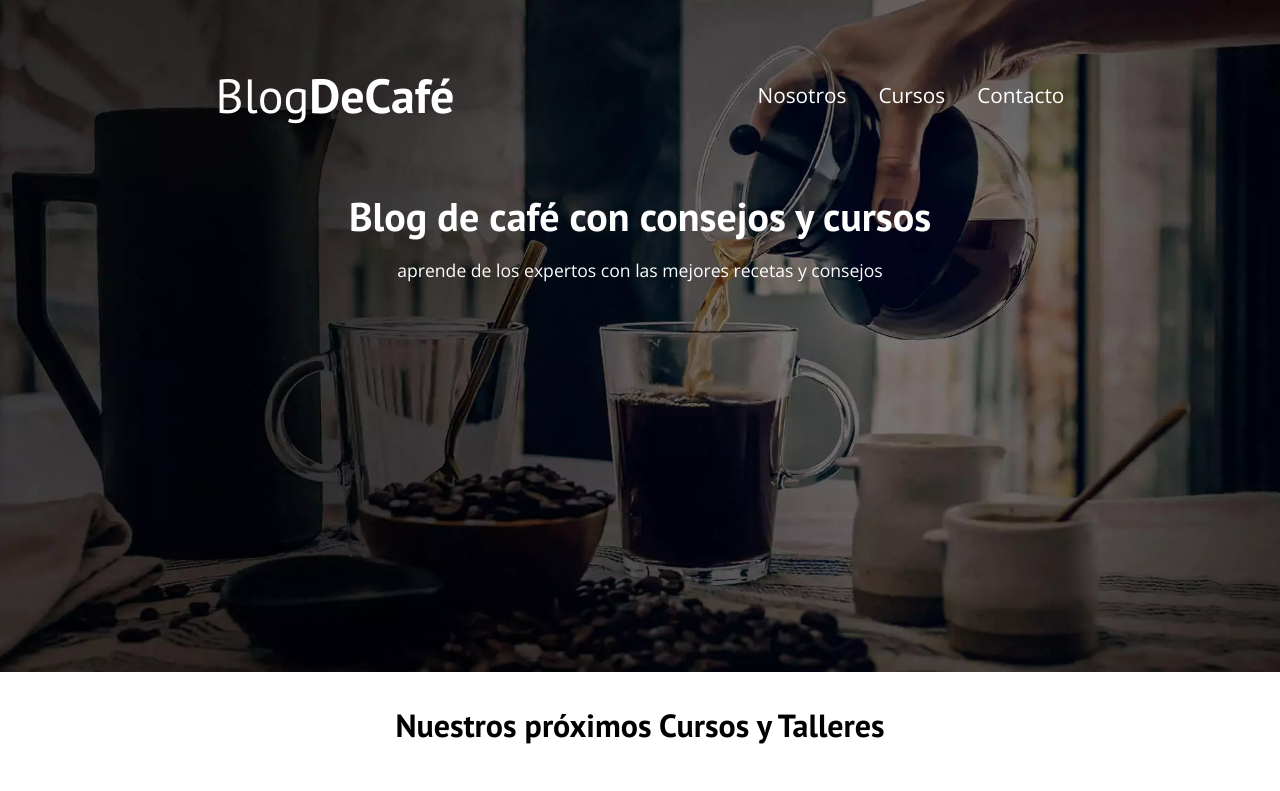
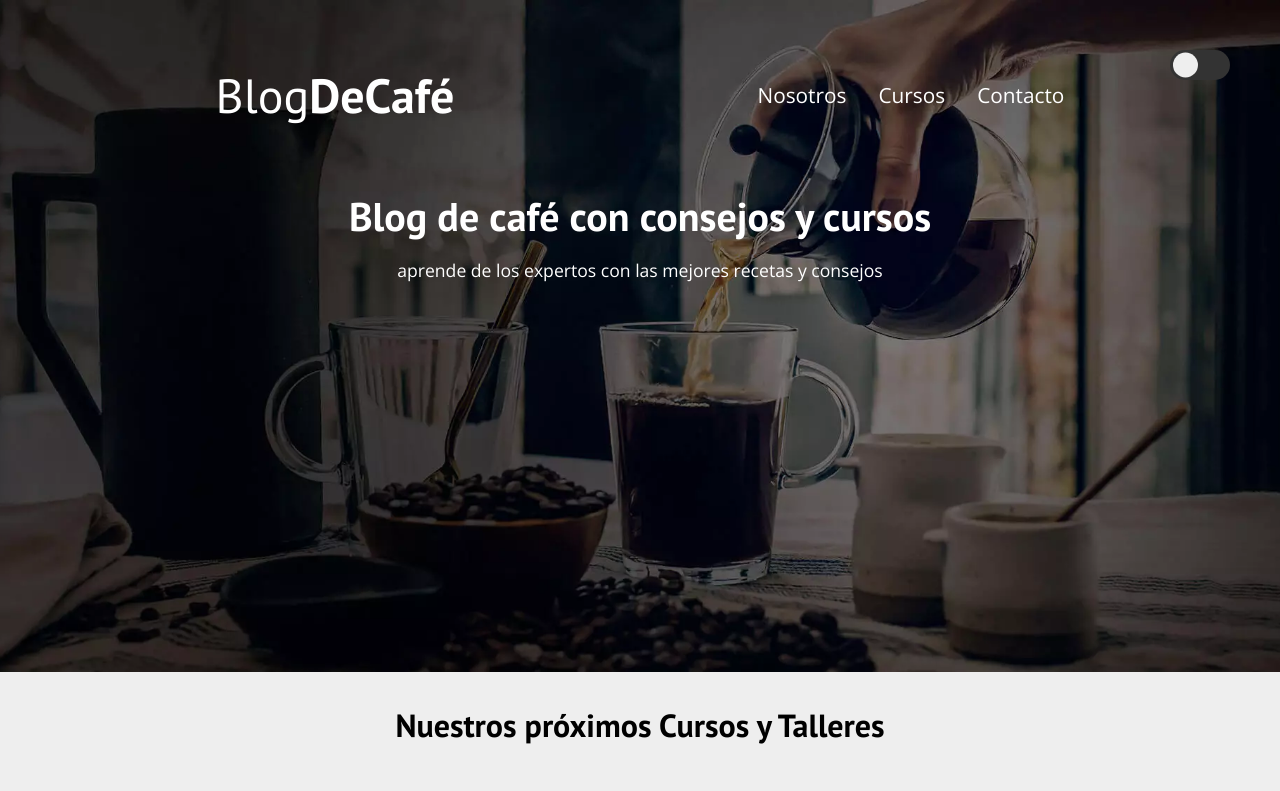
Before and after one commit to ingediego94/BlogDeCafe, a plain HTML site: page src/22index.html in a window 1280 px wide. Shown: the top 791 px of the page. Drawn offline with nearby package versions, Linux system fonts and the light colour scheme.

Commit message:
Third commit

```diff
--- a/src/22index.html
+++ b/src/22index.html
@@ -2,15 +2,19 @@
 <html lang="en">
 <head>
     <meta charset="UTF-8">
+    <meta http-equiv="X-UA-Compatible" content="IE=edge">
     <meta name="viewport" content="width=device-width, initial-scale=1.0">
     <title>22_BogDeCafe</title>
-    <link rel="stylesheet" href="./22styles.css">
+    <link rel="stylesheet" href="./22styles.css" type="text/css">
 </head>
 
 
-<body>
+<body >
+    <input type="checkbox" id="toggle">
+<section class="container">
 
     <header>
+
         <div class="bar">
             <h1 class="nombre">Blog<span class="negrita">DeCafé</span></h1>
             <nav class="navegacion">
@@ -32,7 +36,7 @@
             <h2 class="titulo_articulos">Nuestros próximos Cursos y Talleres</h2>
 
             <article class="articulo">
-                <img class="izq_articulo"  src="../assets/first-courses.jpg" alt="picture1">
+                <img class="izq_articulo"  src="../assets/first-courses.jpg" srcset="" alt="picture1">
                 <div class="der_articulo">
                     <h3 class="titulo_sub_articulo">Tecnicas de extraccion de café</h3>
                     <p class="parrafo"> <spa class="negrita">Precio: </spa>Gratis</p>
@@ -74,6 +78,6 @@
             </nav>
         </div>
     </footer>
-
+</section>
 </body>
 </html>
--- a/src/22styles.css
+++ b/src/22styles.css
@@ -2,6 +2,7 @@
 @import url('https://fonts.googleapis.com/css2?family=Open+Sans:ital,wght@0,300..800;1,300..800&family=PT+Sans:ital,wght@0,400;0,700;1,400;1,700&family=Poppins:ital,wght@0,100;0,200;0,300;0,400;0,500;0,600;0,700;0,800;0,900;1,100;1,200;1,300;1,400;1,500;1,600;1,700;1,800;1,900&family=Roboto:ital,wght@0,100..900;1,100..900&display=swap');
 
 * {
+
     margin: 0;
     padding: 0;
 }
@@ -26,9 +27,58 @@ p, a{
 }
 
 
-/* body {
-    background-color: pink;
-} */
+.container {
+    background-color: #EEE;
+    transition: all 0.4s ease-out;
+
+}
+
+/* Toggle Button */
+#toggle {
+    appearance: none;
+    -webkit-appearance: none;
+    -moz-appearance: none;
+    width: 60px;
+    height: 30px;
+    border-radius: 30px;
+    background-color: #333;
+    position: absolute;
+    top: 50px;
+    right: 50px;
+    transition: all 0.5s ease-in;
+    cursor: pointer;
+    z-index: 1;
+}
+
+/* Making a dot switch inside the Toggle Button */
+#toggle::before {
+    content: "";
+    width: 25px;
+    height: 25px;
+    border-radius: 50%;
+    background: #EEE;
+    position: absolute;
+    top: 50%;
+    left: 3px;
+    transform: translateY(-50%);
+    transition: all 0.5s ease-in;
+}
+
+/* Changing toggle button background when checked */
+#toggle:checked {
+    background: #03FFC0;
+}
+
+/* Changing dot switch color and moving to the right side when checked */
+#toggle:checked::before {
+    background: #333;
+    left: 32px;
+}
+
+#toggle:checked ~ .container {
+    background-color: #333;
+    color: #EEE;
+}
 
 /*--------------------------------------------*/
 /*HEADER*/
@@ -136,6 +186,11 @@ header{
     padding-bottom: 2rem;
 }
 
+.izq_articulo:hover{
+    border-radius: 3px;
+    transform: scale(1.09);
+    text-shadow: 3px 1px 5px var(--primario);
+}
 
 .der_articulo{
     grid-column: 2 /3;
@@ -193,6 +248,7 @@ footer {
 
     .izq_articulo{
         grid-column: 1;
+        width: 100%;
     }
 
     .der_articulo{
@@ -238,3 +294,11 @@ footer {
         height: 40vh;
     }
 }
+
+/*https://codepen.io/mutedblues/pen/MmPNPG
+<img
+  srcset="elva-fairy-320w.jpg, elva-fairy-480w.jpg 1.5x, elva-fairy-640w.jpg 2x"
+  src="elva-fairy-640w.jpg"
+  alt="Elva dressed as a fairy" />
+
+*/
--- /dev/null
+++ b/src/prueba_st.css
@@ -0,0 +1,62 @@
+/* Universal Styling */
+* {
+  box-sizing: border-box;
+  padding: 0;
+  margin: 0;
+}
+
+/* Container for all the elements */
+.container {
+  width: 100%;
+  min-height: 100vh;
+  padding: 10px;
+  background-color: #EEE;
+  color: #333;
+  transition: all 0.4s ease-out;
+}
+/* Toggle Button */
+#toggle {
+  appearance: none;
+  -webkit-appearance: none;
+  -moz-appearance: none;
+  width: 60px;
+  height: 30px;
+  border-radius: 30px;
+  background-color: #333;
+  position: absolute;
+  top: 50px;
+  right: 50px;
+  transition: all 0.5s ease-in;
+  cursor: pointer;
+  z-index: 1;
+}
+
+/* Making a dot switch inside the Toggle Button */
+#toggle::before {
+  content: "";
+  width: 25px;
+  height: 25px;
+  border-radius: 50%;
+  background: #EEE;
+  position: absolute;
+  top: 50%;
+  left: 3px;
+  transform: translateY(-50%);
+  transition: all 0.5s ease-in;
+}
+
+/* Changing toggle button background when checked */
+#toggle:checked {
+  background: #03FFC0;
+}
+
+/* Changing dot switch color and moving to the right side when checked */
+#toggle:checked::before {
+  background: #333;
+  left: 32px;
+}
+/* Changing the background & font color when checked */
+#toggle:checked ~ .container {
+  background-color: #333;
+  color: #EEE;
+}
```
Also changed, not shown: src/estilo_oscuro.html (added, +22 -0 lines).
